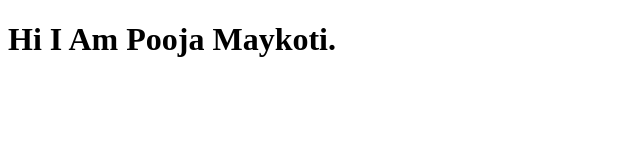
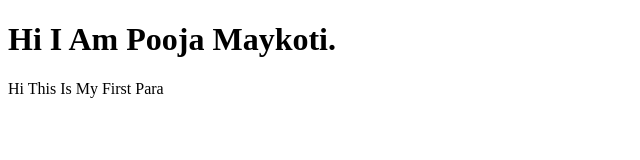
Before and after one commit to PoojaMaykoti/PoojaMyakoti-Site, a plain HTML site: page Index.html in a window 1280 px wide. Shown: the whole page, without its empty margins (0-640 px from the left). Drawn offline with Linux system fonts and the light colour scheme.

Commit message:
docs: update

```diff
--- a/Index.html
+++ b/Index.html
@@ -9,6 +9,7 @@
 <body>
   <h1>Hi I Am Pooja Maykoti.</h1>
 
+<p>Hi This Is My First Para</p>
 
 
 
```
